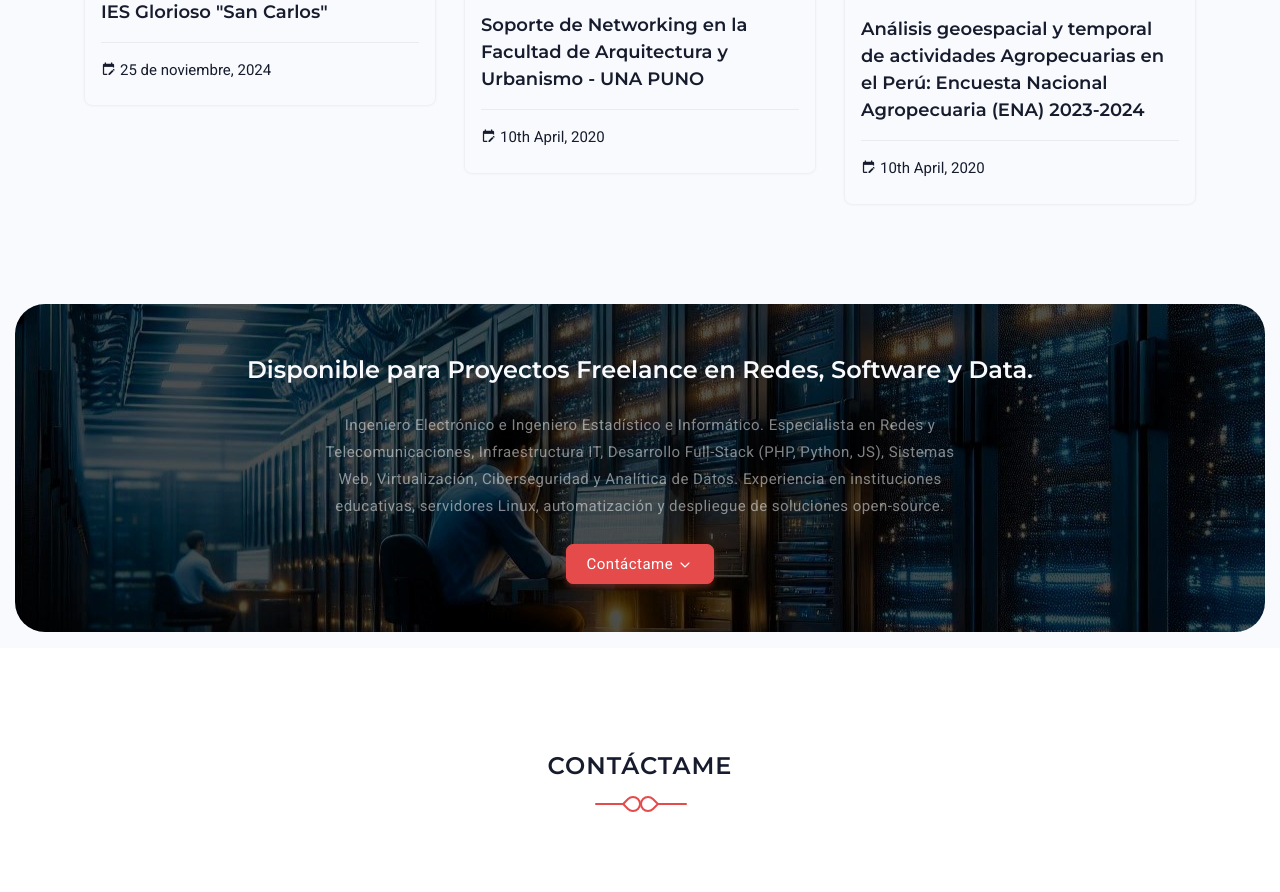
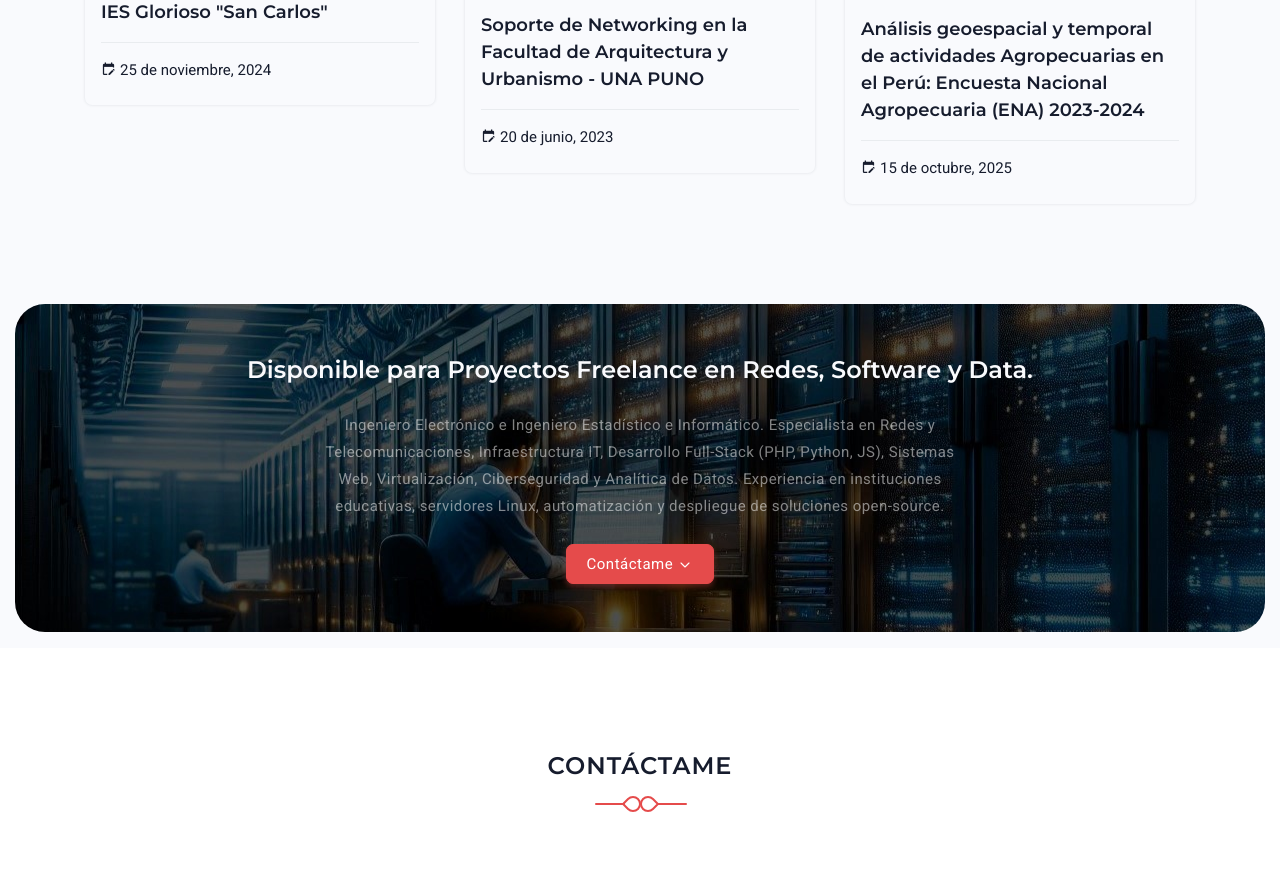
Before and after one commit to ravencuervo/ravencuervo.github.io, a plain HTML site: page index.html in a window 1280 px wide. Shown: the part 4525-5417 px from the top of the page. Drawn offline with nearby package versions, Linux system fonts and the light colour scheme; no server answers.

Commit message:
Update index.html

```diff
--- a/index.html
+++ b/index.html
@@ -764,7 +764,7 @@
                             <h5 class="mb-3">Soporte de Networking en la Facultad de Arquitectura y Urbanismo - UNA PUNO
                             </h5>
                             <ul class="list-unstyled mb-0 pt-3 border-top d-flex justify-content-between">
-                                <li><i class="mdi mdi-calendar-edit mr-1"></i>10th April, 2020</li>
+                                <li><i class="mdi mdi-calendar-edit mr-1"></i>20 de junio, 2023</li>
                             </ul>
                         </div><!--end content-->
                     </div><!--end blog post-->
@@ -780,7 +780,7 @@
                             <h5 class="mb-3">Análisis geoespacial y temporal de actividades Agropecuarias en el Perú:
                                 Encuesta Nacional Agropecuaria (ENA) 2023-2024</h5>
                             <ul class="list-unstyled mb-0 pt-3 border-top d-flex justify-content-between">
-                                <li><i class="mdi mdi-calendar-edit mr-1"></i>10th April, 2020</li>
+                                <li><i class="mdi mdi-calendar-edit mr-1"></i>15 de octubre, 2025</li>
                             </ul>
                         </div><!--end content-->
                     </div><!--end blog post-->
@@ -966,4 +966,5 @@
 
 </body>
 
+
 </html>
```
